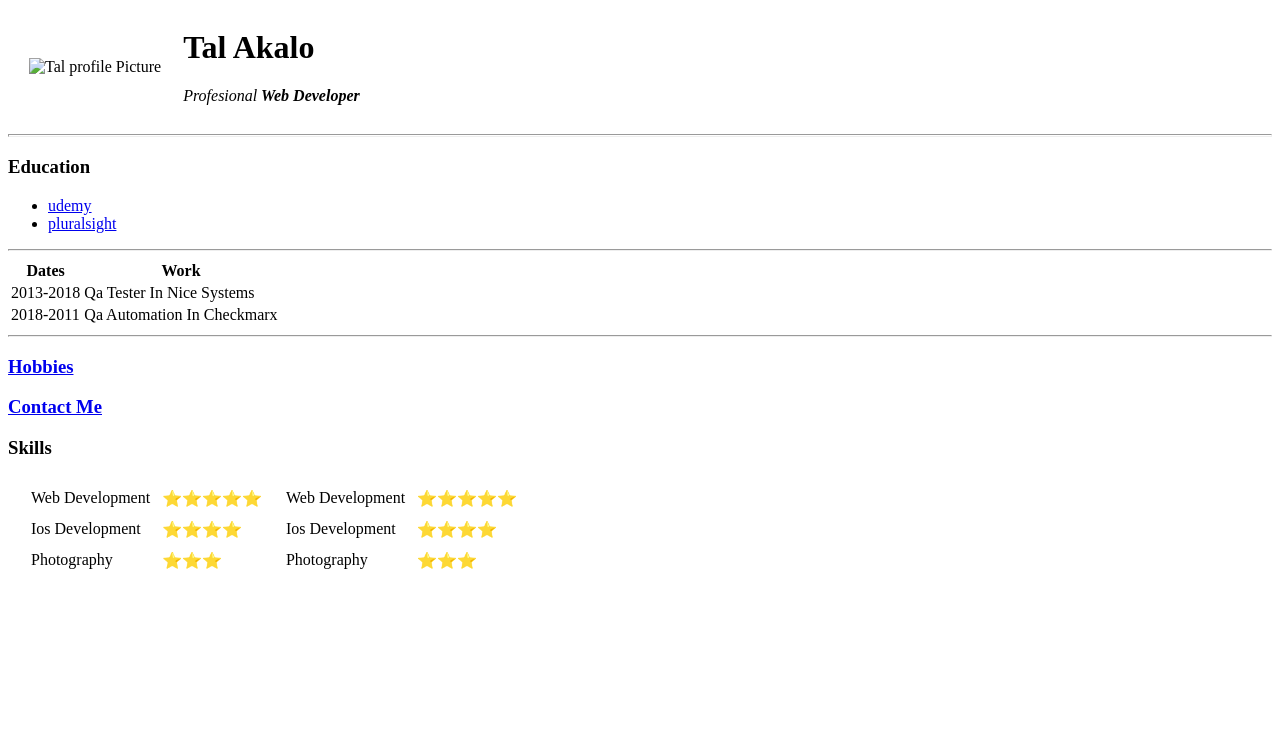
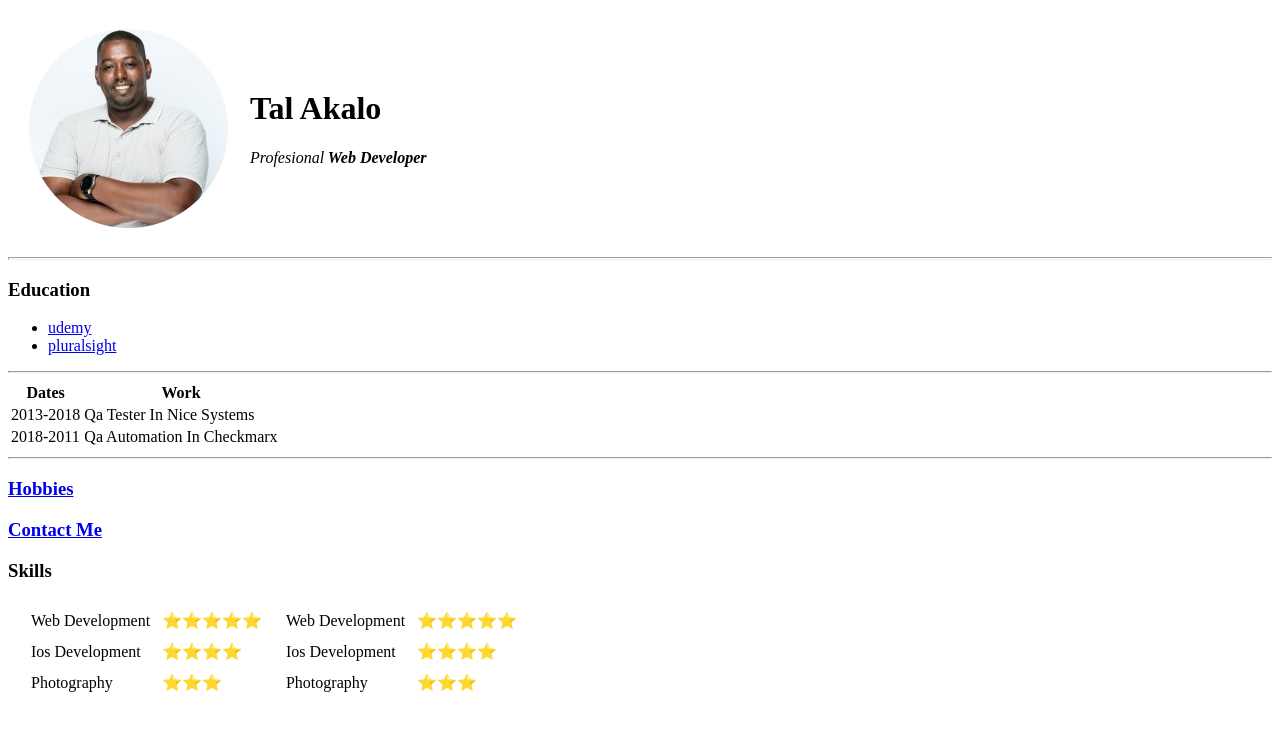
Before and after one commit to talakalo/cv, a plain HTML site: page index.html in a window 1280 px wide. Drawn offline with Linux system fonts and the light colour scheme.

Commit message:
Update index.html

```diff
--- a/index.html
+++ b/index.html
@@ -10,7 +10,7 @@
 <body>
     <table cellspacing="20">
         <tr>
-            <td> <img src="./HTML-Personal Site/images/Tal-modified.png" alt="Tal profile Picture"></td>
+            <td> <img src="./images/Tal-modified.png" alt="Tal profile Picture"></td>
             <td>
                 <h1> Tal Akalo</h1>
                 <p><em>Profesional<strong> Web Developer</strong></em></p>
```
